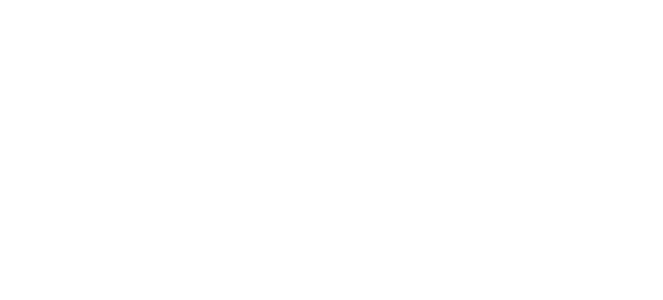
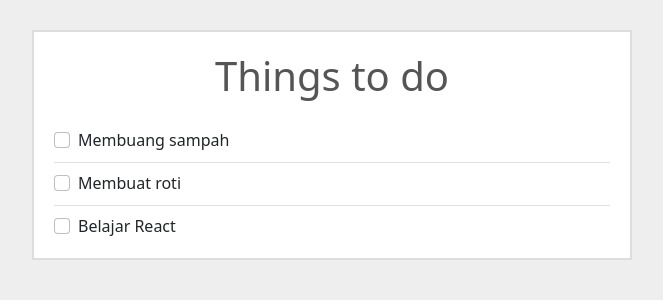
Before and after one commit to arifanf/my-react-todo-app, a React (Create React App) app: page / in a window 1280 px wide. Shown: the top 300 px of the page, without its empty margins (308-971 px from the left). Built offline with nearby package versions, Linux system fonts and the light colour scheme.

Commit message:
Step 1 done

```diff
--- a/package.json
+++ b/package.json
@@ -6,6 +6,7 @@
     "@testing-library/jest-dom": "^5.16.4",
     "@testing-library/react": "^13.2.0",
     "@testing-library/user-event": "^13.5.0",
+    "bootstrap": "^5.1.3",
     "react": "^18.1.0",
     "react-dom": "^18.1.0",
     "react-scripts": "5.0.1",
--- a/public/index.html
+++ b/public/index.html
@@ -4,40 +4,10 @@
     <meta charset="utf-8" />
     <link rel="icon" href="%PUBLIC_URL%/favicon.ico" />
     <meta name="viewport" content="width=device-width, initial-scale=1" />
-    <meta name="theme-color" content="#000000" />
-    <meta
-      name="description"
-      content="Web site created using create-react-app"
-    />
-    <link rel="apple-touch-icon" href="%PUBLIC_URL%/logo192.png" />
-    <!--
-      manifest.json provides metadata used when your web app is installed on a
-      user's mobile device or desktop. See https://developers.google.com/web/fundamentals/web-app-manifest/
-    -->
-    <link rel="manifest" href="%PUBLIC_URL%/manifest.json" />
-    <!--
-      Notice the use of %PUBLIC_URL% in the tags above.
-      It will be replaced with the URL of the `public` folder during the build.
-      Only files inside the `public` folder can be referenced from the HTML.
-
-      Unlike "/favicon.ico" or "favicon.ico", "%PUBLIC_URL%/favicon.ico" will
-      work correctly both with client-side routing and a non-root public URL.
-      Learn how to configure a non-root public URL by running `npm run build`.
-    -->
-    <title>React App</title>
+    <title>My React Todo App</title>
   </head>
   <body>
     <noscript>You need to enable JavaScript to run this app.</noscript>
     <div id="root"></div>
-    <!--
-      This HTML file is a template.
-      If you open it directly in the browser, you will see an empty page.
-
-      You can add webfonts, meta tags, or analytics to this file.
-      The build step will place the bundled scripts into the <body> tag.
-
-      To begin the development, run `npm start` or `yarn start`.
-      To create a production bundle, use `npm run build` or `yarn build`.
-    -->
   </body>
 </html>
--- a/src/App.js
+++ /dev/null
@@ -1,11 +0,0 @@
-
-
-function App() {
-  return (
-    <div className="App">
-
-    </div>
-  )
-}
-
-export default App
--- /dev/null
+++ b/src/Components/App.js
@@ -0,0 +1,34 @@
+import TodoList from './TodoList'
+
+function App() {
+
+  const items = [
+    {
+     id: 1,
+     text: 'Membuang sampah',
+     completed: false
+   },
+   {
+     id: 2,
+     text: 'Membuat roti',
+     completed: false
+   },
+   {
+     id: 3,
+     text: 'Belajar React',
+     completed: false
+   }
+ ]
+
+ const title = 'Things to do'
+
+  return (
+    <div className="container">
+      <div className="row">
+        <TodoList items={items} title={title} />
+      </div>
+    </div>
+  )
+}
+
+export default App
--- /dev/null
+++ b/src/Components/Header.js
@@ -0,0 +1,9 @@
+import React from 'react'
+
+const Header = (props) => {
+  return (
+    <h1>{props.title}</h1>
+  )
+}
+
+export default Header
--- /dev/null
+++ b/src/Components/TodoItem.js
@@ -0,0 +1,14 @@
+import React from 'react'
+
+const TodoItem = (props) => {
+  return (
+    <li className="list-group-item">
+        <div className="form-check">
+            <input className="form-check-input" type="checkbox" value="" id={`todo-item-check-${props.item.id}`} />
+            <label className="form-check-label" htmlFor={`todo-item-check-${props.item.id}`} >{props.item.text}</label>
+        </div>
+    </li>
+  )
+}
+
+export default TodoItem
--- /dev/null
+++ b/src/Components/TodoList.js
@@ -0,0 +1,20 @@
+import React from 'react'
+import Header from './Header'
+import TodoItem from './TodoItem'
+
+const TodoList = (props) => {
+  return (
+    <div>
+        <div className="todo-list">
+        <Header title={props.title} />
+          <ul className="list-group list-group-flush">
+          {props.items.map((item, index) => (
+            <TodoItem item={item} key={index} />
+          ))}
+          </ul>
+        </div>
+    </div>
+  )
+}
+
+export default TodoList
--- a/src/index.js
+++ b/src/index.js
@@ -1,7 +1,10 @@
 
 import React from 'react'
 import ReactDOM from 'react-dom/client'
-import App from './App'
+import App from './Components/App'
+
+import 'bootstrap/dist/css/bootstrap.min.css'
+import './style/index.css'
 
 const root = ReactDOM.createRoot(document.getElementById('root'))
 root.render(
--- /dev/null
+++ b/src/style/index.css
@@ -0,0 +1,34 @@
+body {
+    background: #eeeeee;
+    color: #555555;
+  }
+
+.todo-list {
+    position: relative;
+    margin: 30px auto;
+    background: #ffffff;
+    width: 600px;
+    padding: 20px 20px 10px 20px;
+    border: 2px solid #dddddd;
+}
+
+.todo-list h1 {
+    margin: 0;
+    padding-bottom: 20px;
+    text-align: center;
+}
+
+.list-group-flush> .list-group-item {
+    padding: 8px 0px;
+}
+
+.todo-footer {
+    border-top: 2px solid #dddddd;
+    background: #f4fce8;
+    margin: 0 -20px -10px -20px;
+    padding: 10px 20px;
+}
+
+.mark-all-done {
+    margin-top: 10px;
+}
```
Also changed, not shown: 1 other file (tests, documents, lock files or other folders).
